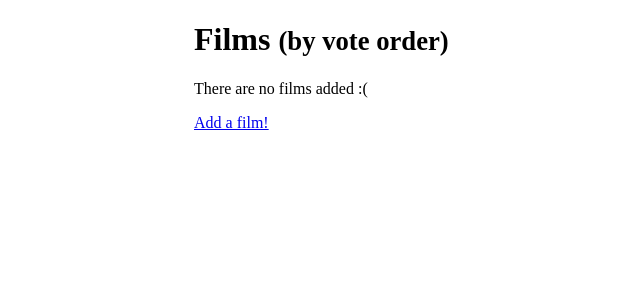
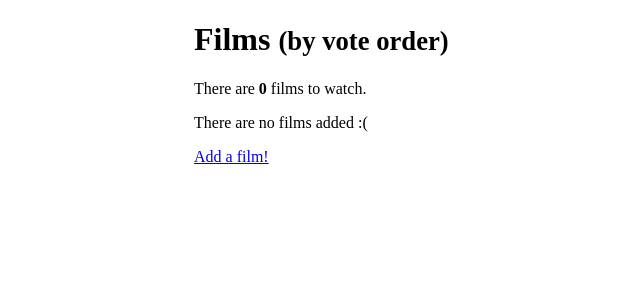
Before and after one commit to Fustra/vote4film, a Django app: page /votes/ in a window 1280 px wide. Shown: the part 36-336 px from the top of the page, without its empty margins (46-686 px from the left). Run offline with Django 3.2, Linux system fonts and the light colour scheme; the visitor is signed in with stand-in values (Sample User, id 1); data that the repository does not hold is empty; parts of the project's set-up code (start-up, migrations or seed data) failed here and were passed over.

Commit message:
State the total number of films to watch

```diff
--- a/src/votes/templates/votes/vote_aggregate.html
+++ b/src/votes/templates/votes/vote_aggregate.html
@@ -1,12 +1,19 @@
 {% extends "web/base.html" %}
 
+{% comment %}
+  Takes in:
+    - {{ num_to_watch }}
+{% endcomment %}
+
+{% load humanize %}
 
 {% block content %}
   <h1>Films <small>(by vote order)</small></h1>
+  <p>There are <strong>{{ num_to_watch|apnumber }}</strong> films to watch.
   {% for object in object_list %}
     {% include "votes/includes/film_card.html" with film=object only %}
   {% empty %}
-    <p>There are no films added :(</p>
-    <p><a href="{% url 'films:film-create' %}">Add a film!</a></p>
+    <p>There are no films added :(
+    <p><a href="{% url 'films:film-create' %}">Add a film!</a>
   {% endfor %}
 {% endblock %}
--- a/src/votes/views.py
+++ b/src/votes/views.py
@@ -84,3 +84,11 @@ class VoteAggregate(ListView):
             .order_by("is_watched", "-score", "id")
             .prefetch_related("vote_set", "vote_set__user")
         )
+
+    def get_context_data(self, **kwargs):
+        # Provide easier access to film in the template
+        context = super().get_context_data(**kwargs)
+        context["num_to_watch"] = len(
+            [film for film in self.object_list if not film.is_watched]
+        )
+        return context
```
